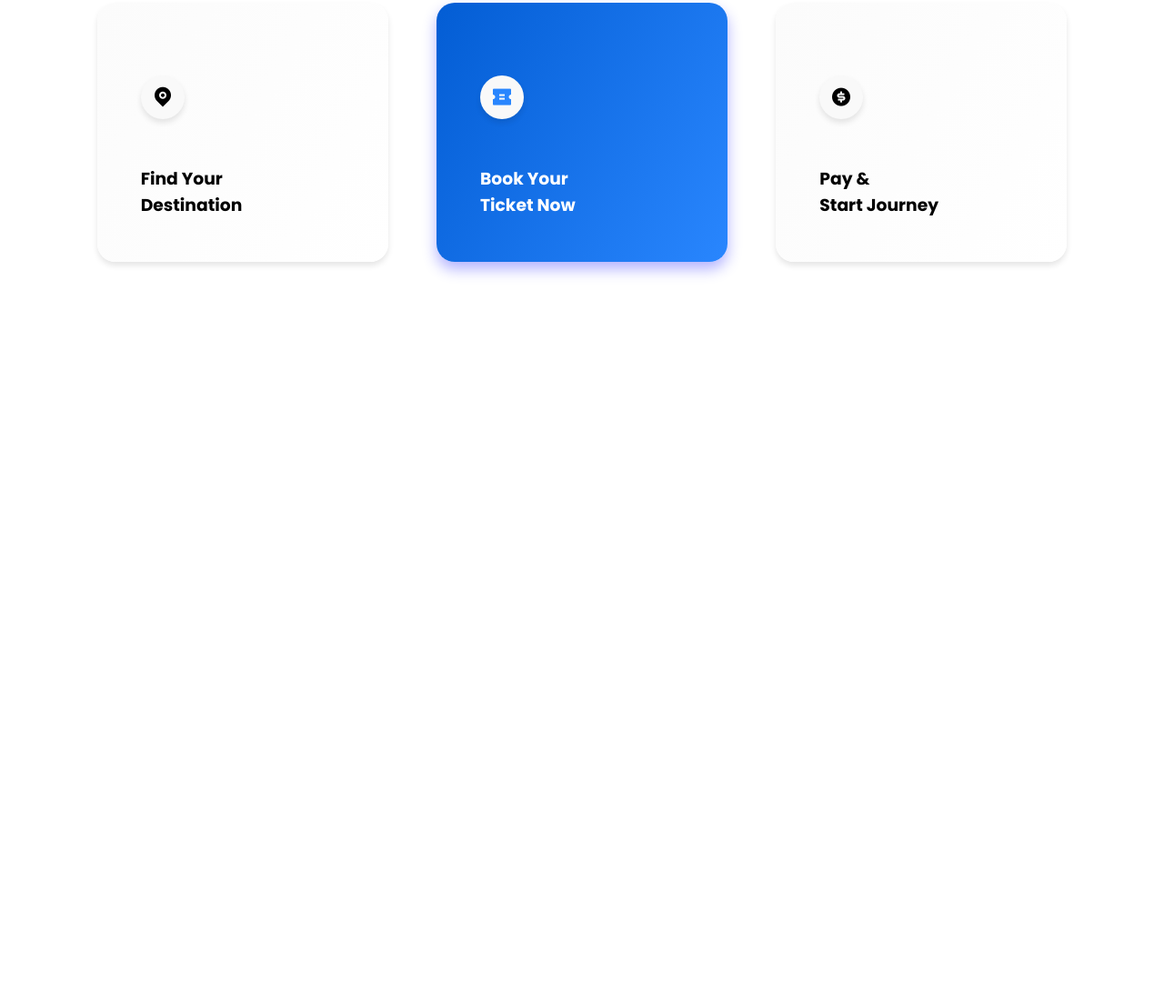
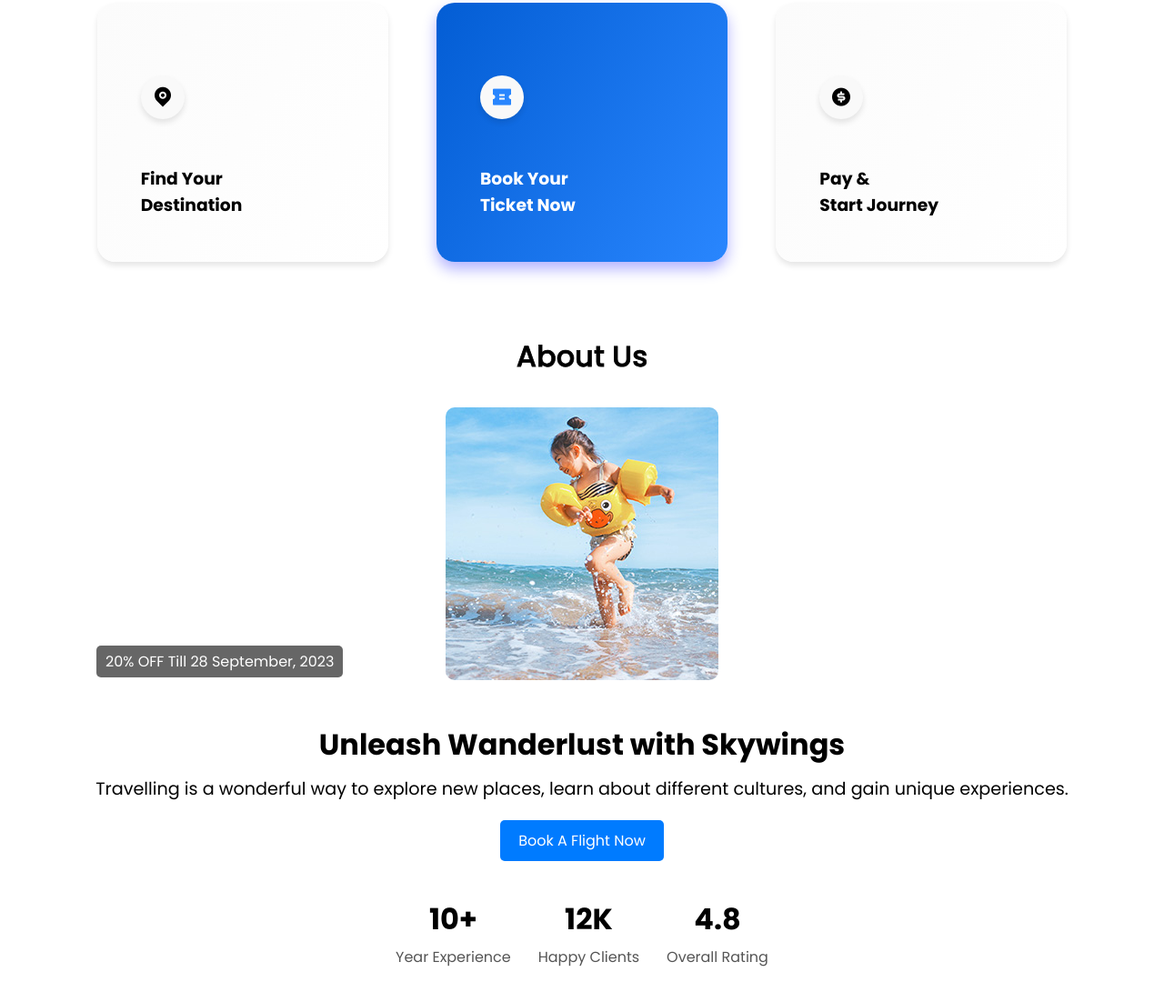
Before and after one commit to fauzul91/Travel-Agency, a plain HTML site: page index.html in a window 1280 px wide. Shown: the part 1586-2688 px from the top of the page at 91% size. Before the commit the page ends 1954 px from the top, so only its background shows below. Drawn offline with nearby package versions, Linux system fonts and the light colour scheme.

Commit message:
feat(about-us): layouting html & css

```diff
--- a/dist/css/style.css
+++ b/dist/css/style.css
@@ -778,3 +778,73 @@
     }
 }
 /* How it works End */
+
+/* About Me Start */
+.title {
+    font-size: 2rem;
+    margin-bottom: 0.3rem;
+    font-weight: 500;
+    -webkit-text-stroke: 0.75px black;
+    text-align: center;
+    margin-bottom: 2rem;
+}
+.about-box {
+    margin-bottom: 40px;
+    text-align: center;
+}
+
+.promo-section {
+    position: relative;
+}
+
+.promo-section .promo-image img {
+    max-width: 100%;
+    border-radius: 10px;
+}
+
+.promo-details {
+    position: absolute;
+    bottom: 10px;
+    left: 10px;
+    background-color: rgba(0, 0, 0, 0.6);
+    color: #fff;
+    padding: 5px 10px;
+    border-radius: 5px;
+}
+
+.headline-section h1 {
+    font-size: 2rem;
+    margin-bottom: 10px;
+}
+
+.headline-section p {
+    font-size: 1.2rem;
+    margin-bottom: 20px;
+}
+
+.cta-button {
+    display: inline-block;
+    padding: 10px 20px;
+    color: #fff;
+    background-color: #007bff;
+    text-decoration: none;
+    border-radius: 5px;
+}
+
+.stats-section {
+    display: flex;
+    justify-content: center;
+    gap: 30px;
+}
+
+.stat-item h2 {
+    font-size: 2rem;
+    margin-bottom: 5px;
+}
+
+.stat-item p {
+    font-size: 1rem;
+    color: #555;
+}
+
+/* About Me End */
--- a/index.html
+++ b/index.html
@@ -159,7 +159,39 @@
     </div>
     <!-- How It Works -->
 
-
+    <div class="about-us">
+        <div class="container">
+            <h1 class="title">About Us</h1>
+            <div class="about-box promo-section">
+                <div class="promo-image">
+                    <img src="dist/assets/images/asset-1.jpg" alt="Promo Image">
+                </div>
+                <div class="promo-details">
+                    <span class="discount">20% OFF</span>
+                    <span class="validity">Till 28 September, 2023</span>
+                </div>
+            </div>
+            <div class="about-box headline-section">
+                <h1>Unleash Wanderlust with Skywings</h1>
+                <p>Travelling is a wonderful way to explore new places, learn about different cultures, and gain unique experiences.</p>
+                <a href="#book-now" class="cta-button">Book A Flight Now</a>
+            </div>
+            <div class="about-box stats-section">
+                <div class="stat-item">
+                    <h2>10+</h2>
+                    <p>Year Experience</p>
+                </div>
+                <div class="stat-item">
+                    <h2>12K</h2>
+                    <p>Happy Clients</p>
+                </div>
+                <div class="stat-item">
+                    <h2>4.8</h2>
+                    <p>Overall Rating</p>
+                </div>
+            </div>
+        </div>
+    </div>
 
 <script src="dist/js/script.js"></script>
 </body>
```
